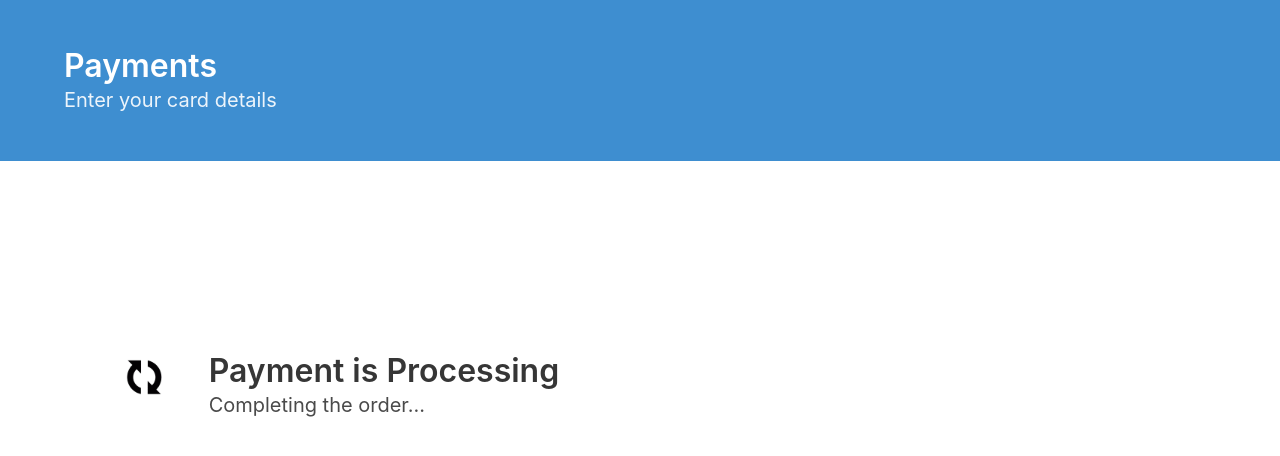
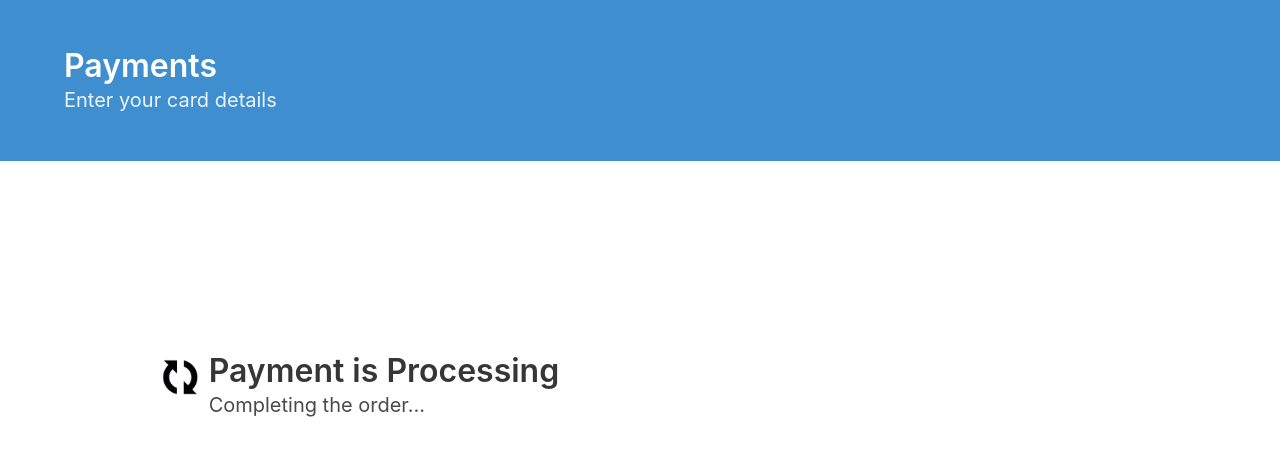
Before and after one commit to dhanukaperera/React-Payment-Page, a React (Create React App) app: page /processing in a window 1280 px wide. Shown: the top 456 px of the page. Built offline with nearby package versions, Linux system fonts and the light colour scheme.

Commit message:
refactoring the gif

```diff
--- a/src/components/payment-processing.jsx
+++ b/src/components/payment-processing.jsx
@@ -1,5 +1,5 @@
 import React, { Component } from "react";
-import loading from "../assets/imgs/3.gif";
+import loading from "../assets/imgs/loading.gif";
 class PaymentProcessing extends Component {
   state = {};
   render() {
@@ -9,7 +9,10 @@ class PaymentProcessing extends Component {
           <div class="container">
             <div class="columns">
               <div class="column is-1">
-                <img style={{ width: "48px" }} src={loading} />
+                <img
+                  style={{ width: "48px", marginLeft: "36px" }}
+                  src={loading}
+                />
               </div>
               <div class="column">
                 <h1 class="title">Payment is Processing</h1>
```
Also changed, not shown: src/assets/imgs/loading.gif (renamed from src/assets/imgs/3.gif).
